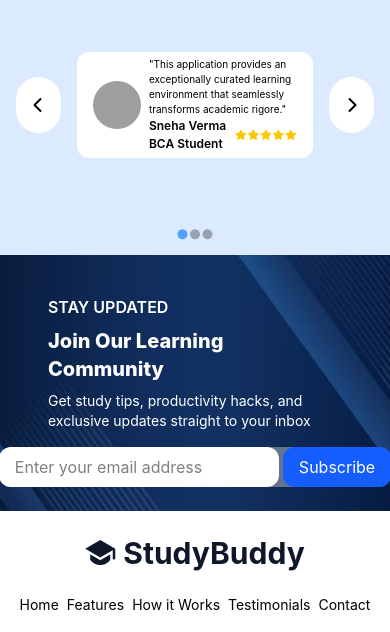
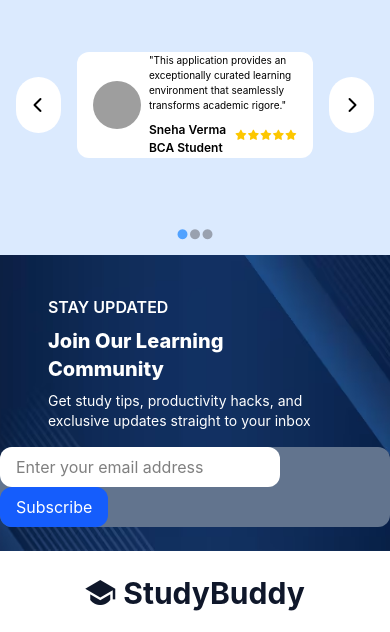
Before and after one commit to Jidanwaresi/StudyBuddy-Landing-Page, a website: page index.html in a window 390 px wide. Shown: the part 2969-3601 px from the top of the page. Drawn offline with nearby package versions, Linux system fonts and the light colour scheme; grey boxes are pictures that could not be loaded; a web font is replaced by a local one.

Commit message:
feat(footer): add functional subscribe form with success alert and reset

```diff
--- a/index.html
+++ b/index.html
@@ -295,7 +295,7 @@
                 environment that seamlessly transforms academic rigore."
               </div>
               <div class="flex justify-between items-center">
-                <div class="md:text-normal text-[12px] font-semibold">
+                <div class="mt-2 md:text-normal text-[12px] font-semibold">
                   <p>Sneha Verma</p>
                   <p>BCA Student</p>
                 </div>
@@ -342,14 +342,16 @@
         </div>
         <div class="flex-1 flex justify-center items-center">
           <div class="flex gap-1 bg-slate-500 rounded-xl mt-4">
+            <form action="#" id="subsribeForm" onsubmit="handleSubscribe(event)">
+            <label for="email"></label>
             <input
               class="bg-white md:px-12 px-4 py-2 rounded-xl"
-              type="email"
-              placeholder="Enter your email address"
+              type="email" id="email"
+              placeholder="Enter your email address" required
             />
-            <button class="text-white py-2 md:px-8 px-4 rounded-xl bg-blue-600">
-              Subscribe
-            </button>
+            <button class= "text-white py-2 md:px-8 px-4 rounded-xl bg-blue-600 cursor-pointer active:bg-blue-400">Subscribe</button>
+            </form>
+
           </div>
         </div>
       </div>
@@ -364,7 +366,7 @@
           </div>
 
           <div
-            class="flex justify-center text-sm md:text-normal items-center gap-2 md:gap-6"
+            class="flex justify-center text-sm md:text-normal items-center gap-3 md:gap-6"
           >
             <a href="#">Home</a>
             <a href="#">Features</a>
@@ -386,9 +388,16 @@
         </div>
       </div>
     </footer>
-    <!-- <script src="https://unpkg.com/lucide@latest"></script>
-    <script>
-      lucide.createIcons();
-    </script> -->
+
+<script>
+
+function handleSubscribe(event){
+  event.preventDefault();
+  alert("Thank you! You have successfully subscribed to our newsletter.");
+  document.getElementById("subsribeForm").reset();
+}
+
+</script>
+
   </body>
 </html>
```
Also changed, not shown: src/output.css.
